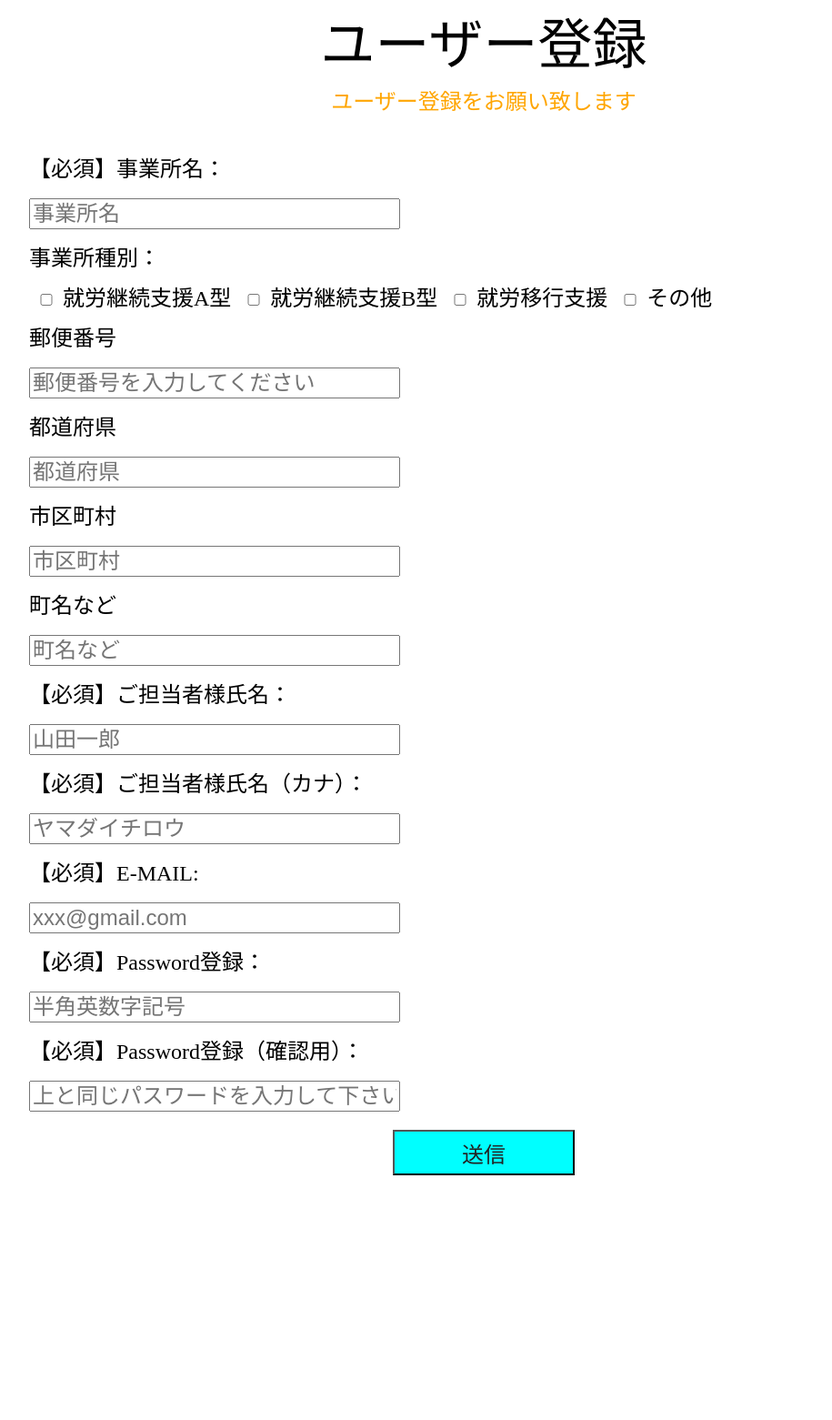
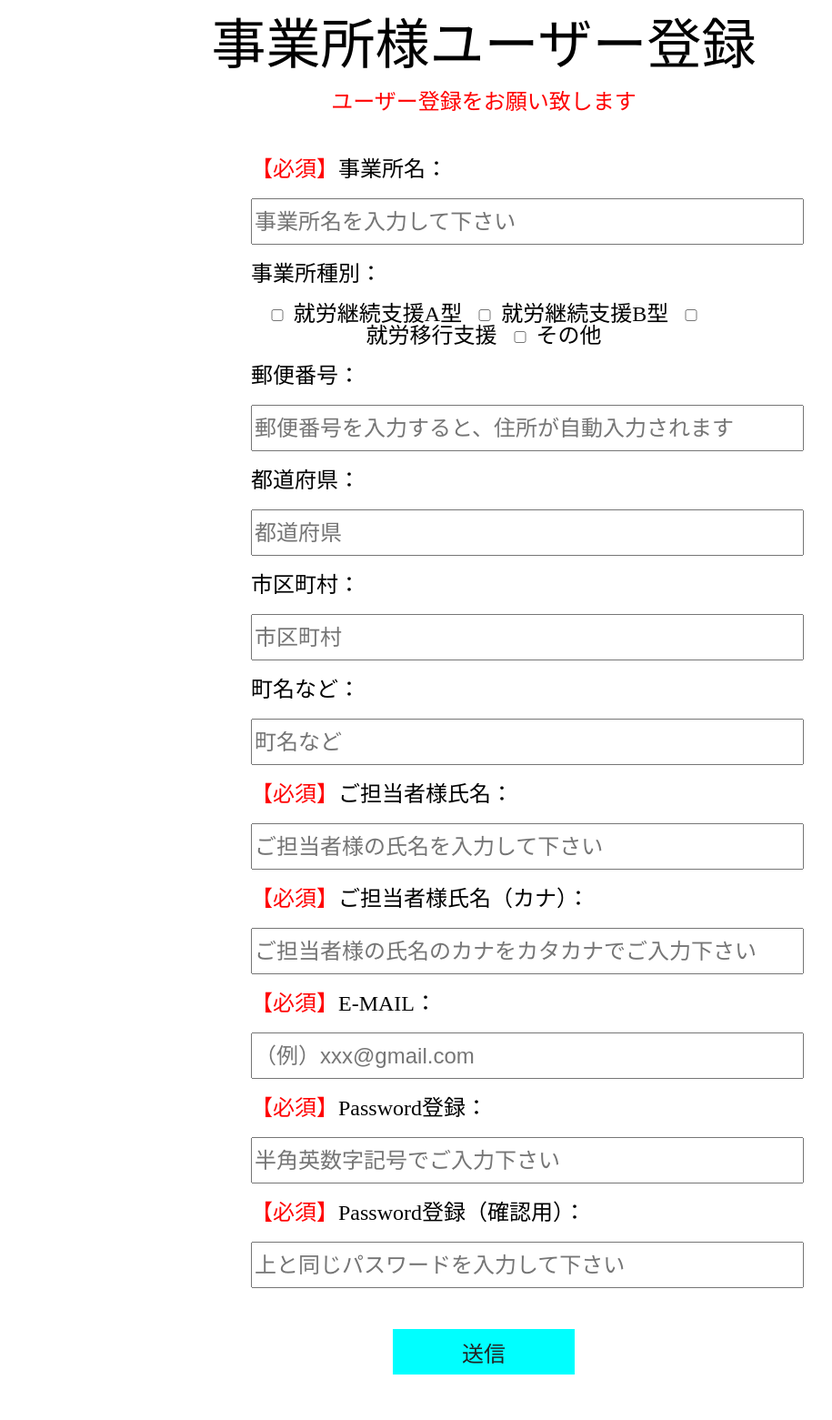
Before and after one commit to hiroaki1976/10th_assignment, a PHP site: page / in a window 1280 px wide. Shown: the whole page at 91% size, without its empty margins (108-1023 px from the left). Before the commit the page ends 1292 px from the top, so only its background shows below. Run offline with PHP 8.4, Linux system fonts and the light colour scheme.

Commit message:
20240105_課題提出

```diff
--- a/css/style.css
+++ b/css/style.css
@@ -18,25 +18,48 @@ dt {
 }
 
 dd {
+    text-align: center;
     font-size: 24px;
     margin-bottom: 20px;
 }
 
 #myForm {
+    /* text-align: center; */
     margin: 50px auto;
-    width: 1000px;
+    width: 40%;
 }
 
-/* post.php */
+.width-height {
+    width: 600px;
+    height: 45px;
+}
+
+#submit {
+    display: block;
+    text-align: center;
+    margin: 45px auto;
+    width: 200px;
+    height: 50px;
+    font-size: 24px;
+    border: none;
+    background-color: aqua;
+    color: #222222;
+}
+
+
+/* index.php */
 .onegai {
     font-size: 24px;
     text-align: center;
-    color: orange;
+    color: red;
+}
+
+.red {
+    color: red;
 }
 
 dd input {
     font-size: 24px;
-    width: 400px;
 }
 
 #a_gata, #b_gata, #ikou, #other {
@@ -47,17 +70,6 @@ dd input {
     font-size: 24px;
     margin-bottom: 20px;
     color: green;
-}
-
-#submit {
-    display: block;
-    text-align: center;
-    margin: 0 auto;
-    width: 200px;
-    height: 50px;
-    font-size: 24px;
-    background-color: aqua;
-    color: #222222;
 }
 
 /* write.php */
@@ -72,7 +84,8 @@ ul li {
 }
 
 /* kanri.php */
-table {
+.kanri-table {
+    margin: 40px auto;
     width: 95%;
     border-collapse:  collapse; /* セルの線を重ねる */
 }
@@ -88,4 +101,18 @@ th {
 
 td {
     white-space: nowrap;
-  }
+}
+
+#logout a{
+    display: block;
+    text-align: center;
+    text-decoration: none;
+    margin: 45px auto;
+    font-size: 28px;
+}
+
+/* login.php */
+.shinki-touroku {
+    text-align: center;
+    font-size: 28px;
+}
--- a/delete.php
+++ b/delete.php
@@ -1,6 +1,8 @@
 <?php
+session_start();
 //0. function.phpを呼び出す
 require_once('function.php');
+loginCheck();
 
 //1. GETデータ取得
 $id = $_GET['id'];
--- a/detail.php
+++ b/detail.php
@@ -1,8 +1,11 @@
 <?php
-$id = $_GET['id'];
+session_start();
 
 //0. function.phpを呼び出す
 require_once('function.php');
+loginCheck();
+
+$id = $_GET['id'];
 
 //1.  DB接続します
 $pdo = db_conn();
--- a/index.php
+++ b/index.php
@@ -3,32 +3,32 @@
 <head>
     <meta charset="UTF-8">
     <meta name="viewport" content="width=device-width, initial-scale=1.0">
-    <title>ユーザー登録</title>
+    <title>事業所様ユーザー登録</title>
     <link rel="stylesheet" href="css/reset.css">
     <link rel="stylesheet" href="css/style.css">
 </head>
 <body>
-    <h1>ユーザー登録</h1>
+    <h1>事業所様ユーザー登録</h1>
     <p class="onegai">ユーザー登録をお願い致します</p>
     <form name="contact" action="write.php" method="post" id="myForm">
         <dl>
-            <dt>【必須】事業所名：</dt><dd><input type="text" name="jigyousyo" placeholder="事業所名" required></dd>
+            <dt><i class="red">【必須】</i>事業所名：</dt><dd><input type="text" name="jigyousyo" placeholder="事業所名を入力して下さい" class="width-height" required></dd>
             <dt>事業所種別：</dt>
             <dd><input type="checkbox" name="a_gata" id="a_gata">就労継続支援A型
                 <input type="checkbox" name="b_gata" id="b_gata">就労継続支援B型
                 <input type="checkbox" name="ikou" id="ikou">就労移行支援
                 <input type="checkbox" name="other" id="other">その他</dd>
-            <dt>郵便番号</dt><dd><input name="postcode" type="text" placeholder="郵便番号を入力してください"></dd>
-            <dt>都道府県</dt><dd><input name="prefecture" type="text" placeholder="都道府県"></dd>
-            <dt>市区町村</dt><dd><input name="city" type="text" placeholder="市区町村"></dd>
-            <dt>町名など</dt><dd><input name="town" type="text" placeholder="町名など"></dd>
-            <dt>【必須】ご担当者様氏名：</dt><dd><input type="text" name="name" placeholder="山田一郎" required></dd>
-            <dt>【必須】ご担当者様氏名（カナ）：</dt><dd><input type="text" name="name_kana" id="name_kana" placeholder="ヤマダイチロウ" required></dd>
+            <dt>郵便番号：</dt><dd><input name="postcode" type="text" placeholder="郵便番号を入力すると、住所が自動入力されます" class="width-height"></dd>
+            <dt>都道府県：</dt><dd><input name="prefecture" type="text" placeholder="都道府県" class="width-height"></dd>
+            <dt>市区町村：</dt><dd><input name="city" type="text" placeholder="市区町村" class="width-height"></dd>
+            <dt>町名など：</dt><dd><input name="town" type="text" placeholder="町名など" class="width-height"></dd>
+            <dt><i class="red">【必須】</i>ご担当者様氏名：</dt><dd><input type="text" name="name" placeholder="ご担当者様の氏名を入力して下さい" class="width-height" required></dd>
+            <dt><i class="red">【必須】</i>ご担当者様氏名（カナ）：</dt><dd><input type="text" name="name_kana" id="name_kana" placeholder="ご担当者様の氏名のカナをカタカナでご入力下さい" class="width-height" required></dd>
             <p id="errorMessage1"></p>
-            <dt>【必須】E-MAIL:</dt><dd><input type="email" name="email" placeholder="xxx@gmail.com" required></dd>
-            <dt>【必須】Password登録：</dt><dd><input type="password" name="password1" id="password1" placeholder="半角英数字記号" required></dd>
+            <dt><i class="red">【必須】</i>E-MAIL：</dt><dd><input type="email" name="email" placeholder="（例）xxx@gmail.com" class="width-height" required></dd>
+            <dt><i class="red">【必須】</i>Password登録：</dt><dd><input type="password" name="password1" id="password1" placeholder="半角英数字記号でご入力下さい" class="width-height" required></dd>
             <p id="result"></p>
-            <dt>【必須】Password登録（確認用）：</dt><dd><input type="password" name="password2" id="password2" placeholder="上と同じパスワードを入力して下さい" required></dd>
+            <dt><i class="red">【必須】</i>Password登録（確認用）：</dt><dd><input type="password" name="password2" id="password2" placeholder="上と同じパスワードを入力して下さい" class="width-height" required></dd>
             <p id="errorMessage2"></p>
         </dl>
         <input type="submit" value="送信" id="submit">
--- a/read.php
+++ b/read.php
@@ -26,8 +26,6 @@ require_once('function.php');
     $name = $_SESSION['name'];
     $name_kana = $_SESSION['name_kana'];
     $email = $_SESSION['email'];
-    $password1 = $_SESSION['password1'];
-    $password2 = $_SESSION['password2'];
     $time = $_SESSION['time'];
     ?>
     <h1>登録内容確認</h1>
@@ -43,7 +41,7 @@ require_once('function.php');
             <dt>【ご担当者様氏名】</dt><dd><?php echo h($name); ?></dd>
             <dt>【ご担当者様氏名（カナ）】</dt><dd><?php echo h($name_kana); ?></dd>
             <dt>【E-MAIL】</dt><dd><?php echo h($email); ?></dd>
-            <dt>【Password】</dt><dd><?php echo h($password1); ?></dd>
+            <dt>【Password】</dt><dd>パスワードは非表示です</dd>
         </dl>
     </div>
     <ul>
```
Also changed, not shown: function.php (+15 -4 lines), kanri.php (+12 -11 lines), login.php (+6 -4 lines), login_act.php (+7 -9 lines), logout.php (added, +18 -0 lines), tsunagu.sql (+30 -17 lines), update.php (+15 -12 lines), write.php (+19 -18 lines), README.md.
